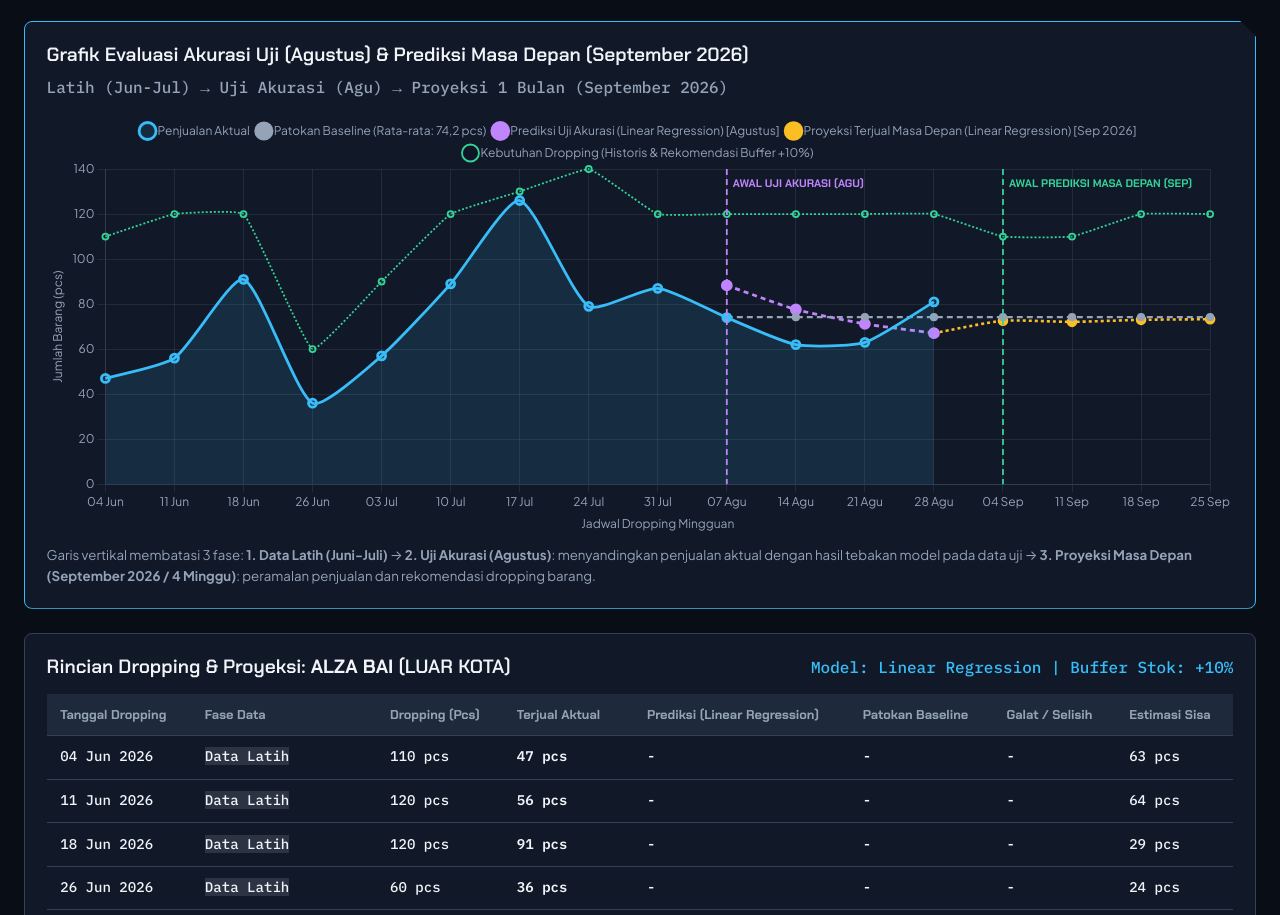
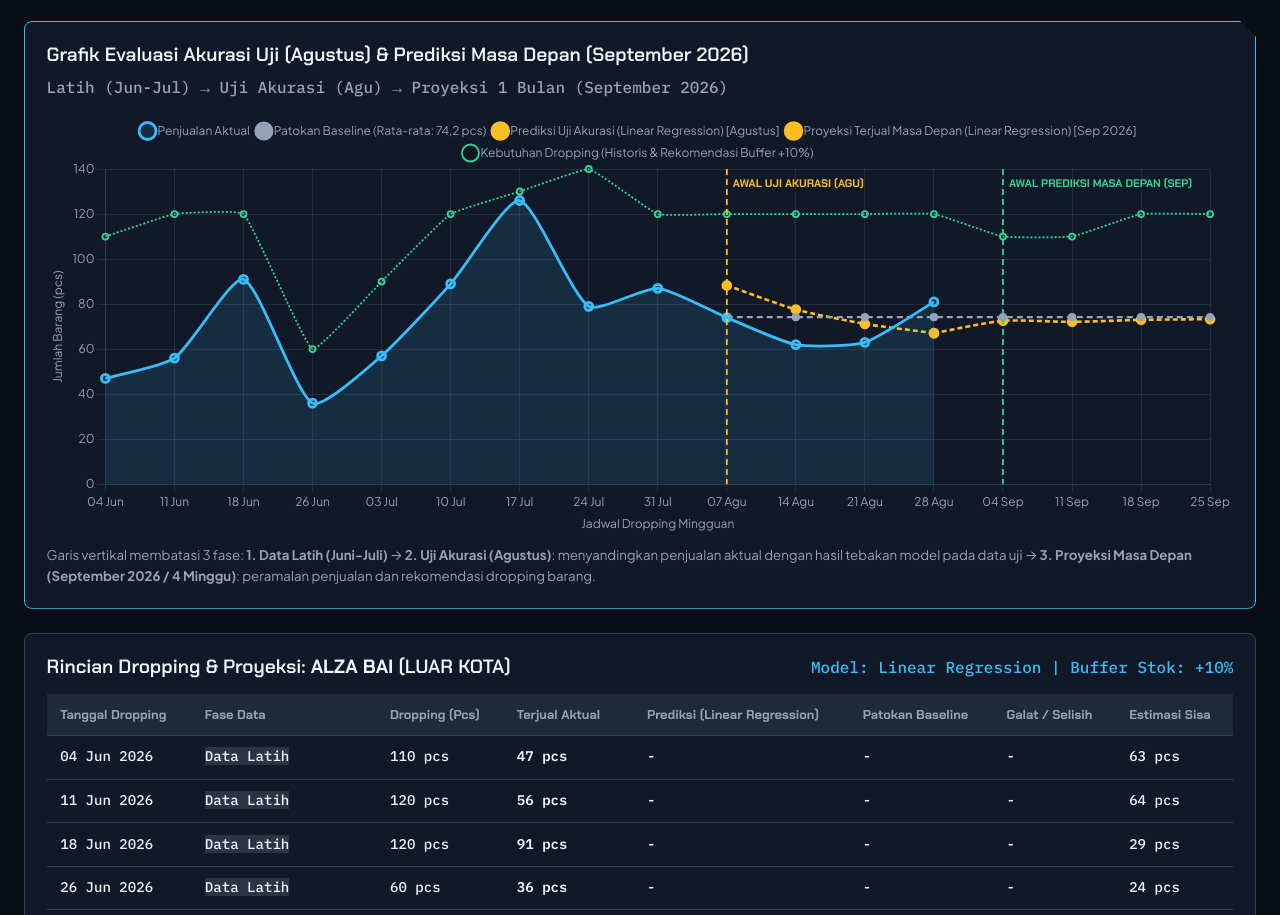
Before and after one commit to SpyHolder/Project-Akhir-Data-Mining, a plain HTML site: page site/prediksi.html in a window 1280 px wide. Shown: the part 1917-2832 px from the top of the page. Drawn offline with nearby package versions, Linux system fonts and the light colour scheme.

Commit message:
style: seragamkan warna garis prediksi uji akurasi dengan warna model proyeksi

```diff
--- a/site/prediksi.html
+++ b/site/prediksi.html
@@ -116,8 +116,8 @@
 <div id="foot"></div>
 
 <script src="https://cdn.jsdelivr.net/npm/chart.js@4.4.1/dist/chart.umd.min.js"></script>
-<script src="data.js?v=635"></script>
-<script src="common.js?v=635"></script>
+<script src="data.js?v=636"></script>
+<script src="common.js?v=636"></script>
 <script>
 layout(
   "prediksi.html",
@@ -339,8 +339,8 @@ if (D) {
     const isLight = getTheme() === "light";
     const colAktual = isLight ? "#0284c7" : "#38bdf8";
     const colDrop = isLight ? "#059669" : "#34d399";
-    const colPredTest = isLight ? "#7c3aed" : "#c084fc";
     const colModel = COL[activeM] || (isLight ? "#b45309" : "#fbbf24");
+    const colPredTest = colModel;
     const colBaseline = isLight ? "#475569" : "#94a3b8";
 
     const firstTestIdx = timelineDates.findIndex(d => dateMeta[d].phase === "test");
@@ -409,19 +409,20 @@ if (D) {
       {
         label: `Prediksi Uji Akurasi (${activeM}) [Agustus]`,
         data: dataModelTest,
-        borderColor: colPredTest,
+        borderColor: colModel,
         backgroundColor: "transparent",
-        borderDash: [5, 4],
-        borderWidth: 2.8,
-        pointRadius: 4.5,
-        pointBackgroundColor: colPredTest,
+        borderDash: [5, 3],
+        borderWidth: 2.6,
+        pointRadius: 4,
+        pointBackgroundColor: colModel,
         tension: 0.2
       },
       {
         label: `Proyeksi Terjual Masa Depan (${activeM}) [Sep 2026]`,
         data: dataModelFuture,
         borderColor: colModel,
-        borderDash: [3, 3],
+        backgroundColor: "transparent",
+        borderDash: [5, 3],
         borderWidth: 2.6,
         pointRadius: 4,
         pointBackgroundColor: colModel,
@@ -463,7 +464,7 @@ if (D) {
         };
 
         if (firstTestIdx > 0) {
-          drawLine(firstTestIdx, "AWAL UJI AKURASI (AGU)", isLight ? "#7c3aed" : "#c084fc");
+          drawLine(firstTestIdx, "AWAL UJI AKURASI (AGU)", colModel);
         }
         if (firstFutureIdx > 0) {
           drawLine(firstFutureIdx, "AWAL PREDIKSI MASA DEPAN (SEP)", isLight ? "#059669" : "#34d399");
```
